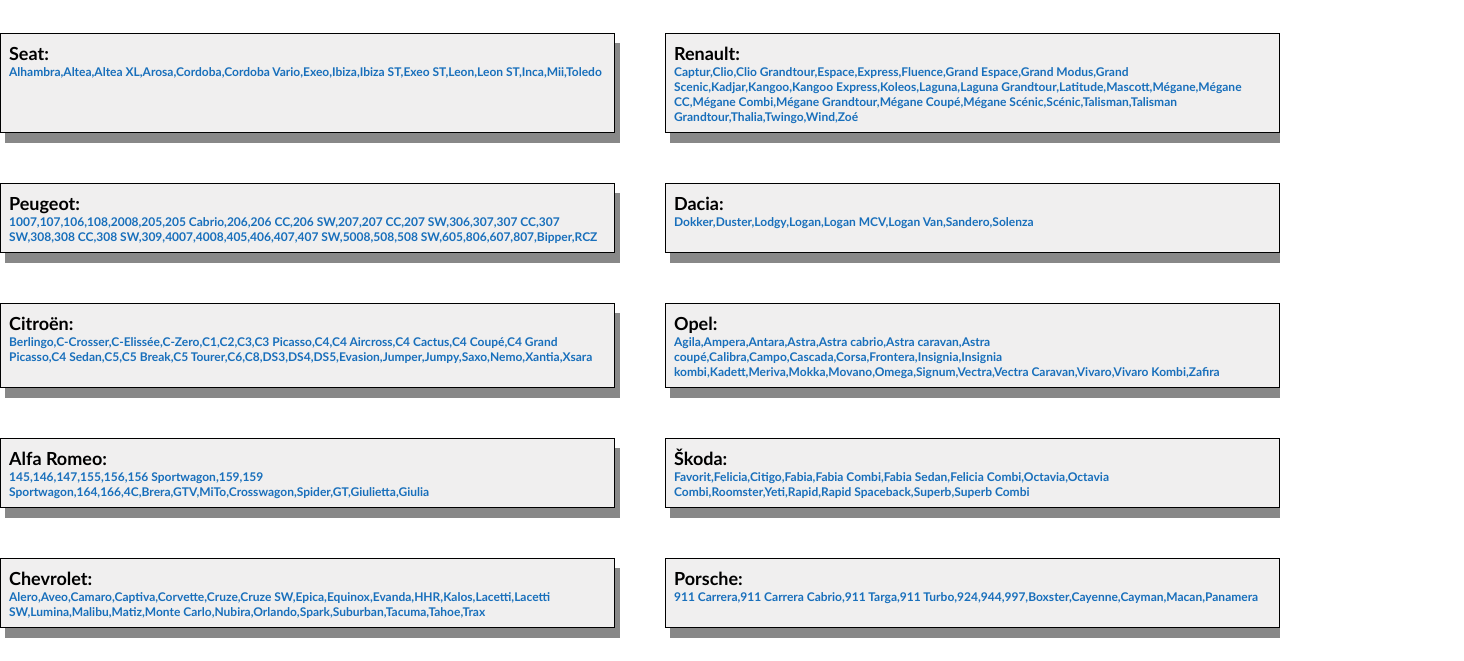
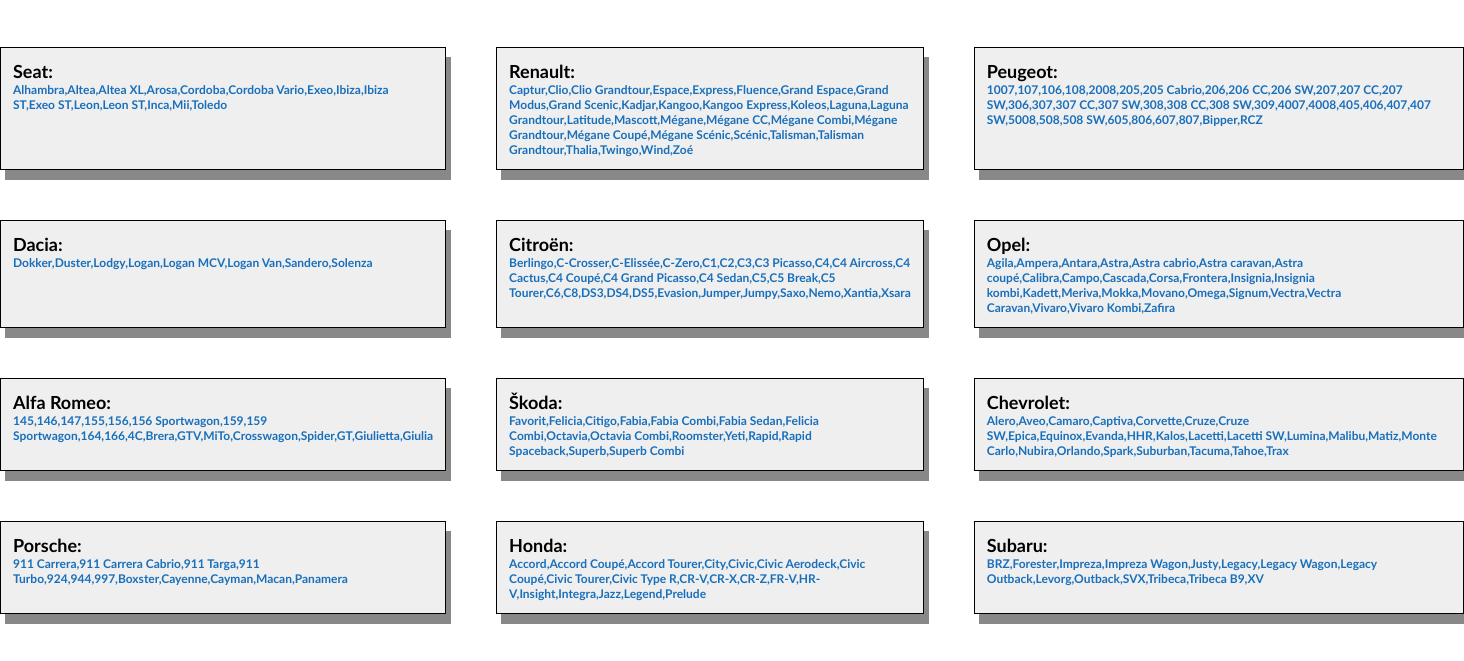
Before and after one commit to Gtpmlvl/Gediminas_Cizauskas-js_exam, a plain HTML site: page Task 4/Index.html in a window 1280 px wide. Shown: the part 110-771 px from the top of the page, 1464 px wide, since content can reach past the window. Drawn offline with Linux system fonts and the light colour scheme.

Commit message:
responsive

```diff
--- a/Task 3/style.css
+++ b/Task 3/style.css
@@ -67,10 +67,31 @@
 }
 
 .card--user {
-  display: grid;
-  grid-template-columns: repeat(2, 1fr);
+  display: flex;
+  align-items: center;
+  gap: 50px;
+  background-color: beige;
+  box-shadow: 5px 10px #edf1de;
 }
 .card--user img {
   grid-row: span 2;
   width: 150px;
 }
+
+@media screen and (min-width: 350px) {
+  .users {
+    grid-template-columns: 1fr;
+  }
+}
+
+@media screen and (min-width: 758px) {
+  .users {
+    grid-template-columns: 1fr 1fr;
+  }
+}
+
+@media screen and (min-width: 1080px) {
+  .users {
+    grid-template-columns: repeat(3, 1fr);
+  }
+}
--- a/Task 4/style.css
+++ b/Task 4/style.css
@@ -21,10 +21,12 @@
   display: flex;
   flex-direction: column;
   align-items: center;
+  margin-bottom: 200px;
 }
 
 .container h1 {
   margin-top: 50px;
+  margin-bottom: 50px;
   color: #333;
 }
 
@@ -35,20 +37,16 @@
 
   grid-template-columns: repeat(2, 1fr);
   border: 1px solid #000;
-  padding: 8px;
+  padding: 12px;
+
   background-color: rgb(240, 239, 239);
   box-shadow: 5px 10px #888888;
 }
 
-.users {
-  width: 100%;
-  display: grid;
-  grid-template-columns: repeat (3, 1fr);
-}
 #output {
   width: 100%;
   display: grid;
-  grid-template-columns: repeat(2, 1fr);
+  grid-template-columns: repeat(3, 1fr);
   gap: 50px;
 }
 h4 {
@@ -68,3 +66,21 @@ h1 {
 .models__heading {
   color: rgb(24, 111, 187);
 }
+
+@media screen and (min-width: 350px) {
+  #output {
+    grid-template-columns: 1fr;
+  }
+}
+
+@media screen and (min-width: 758px) {
+  #output {
+    grid-template-columns: 1fr 1fr;
+  }
+}
+
+@media screen and (min-width: 1080px) {
+  #output {
+    grid-template-columns: repeat(3, 1fr);
+  }
+}
```
Also changed, not shown: Task 3/script.js (+0 -33 lines).
